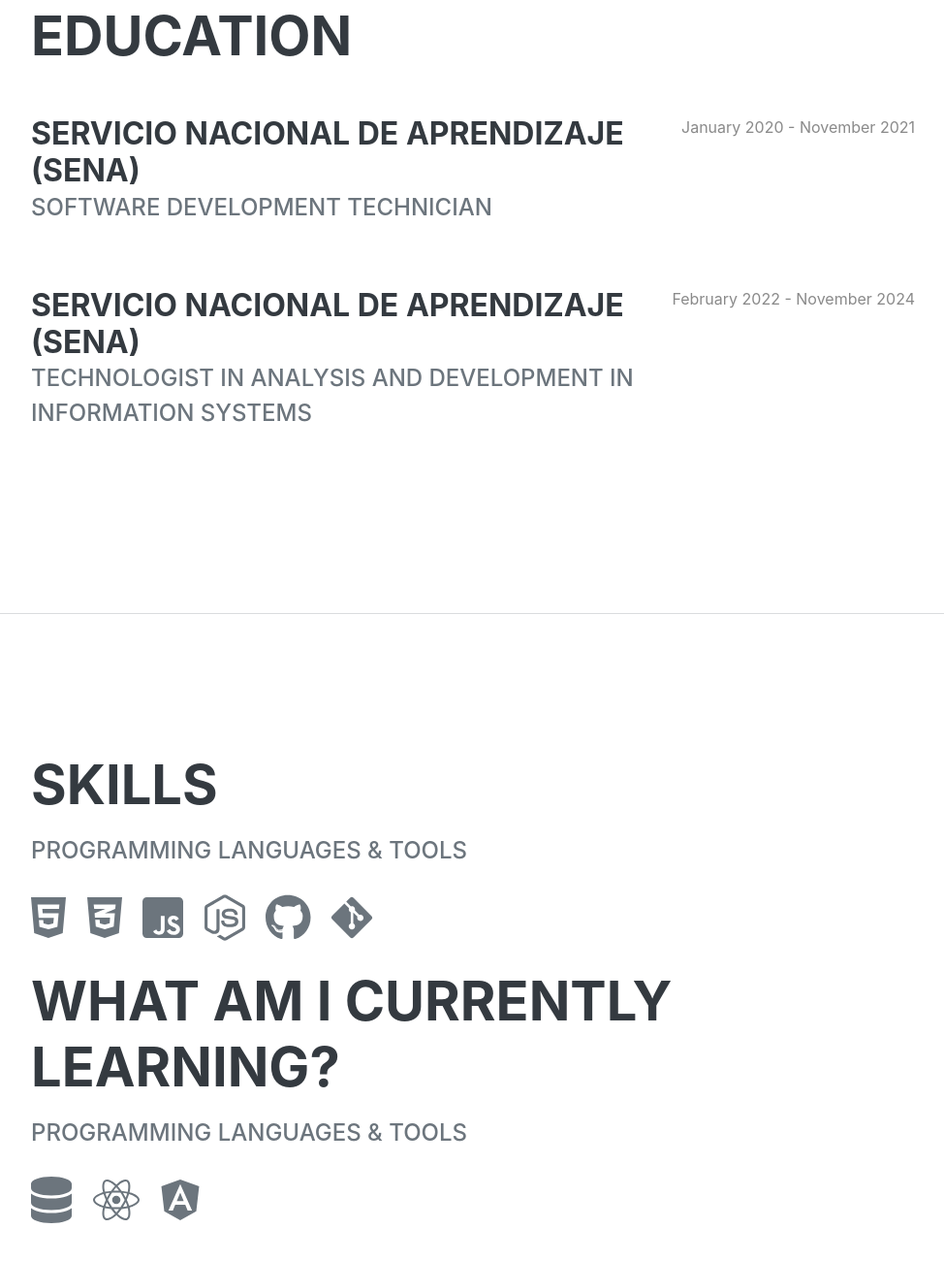
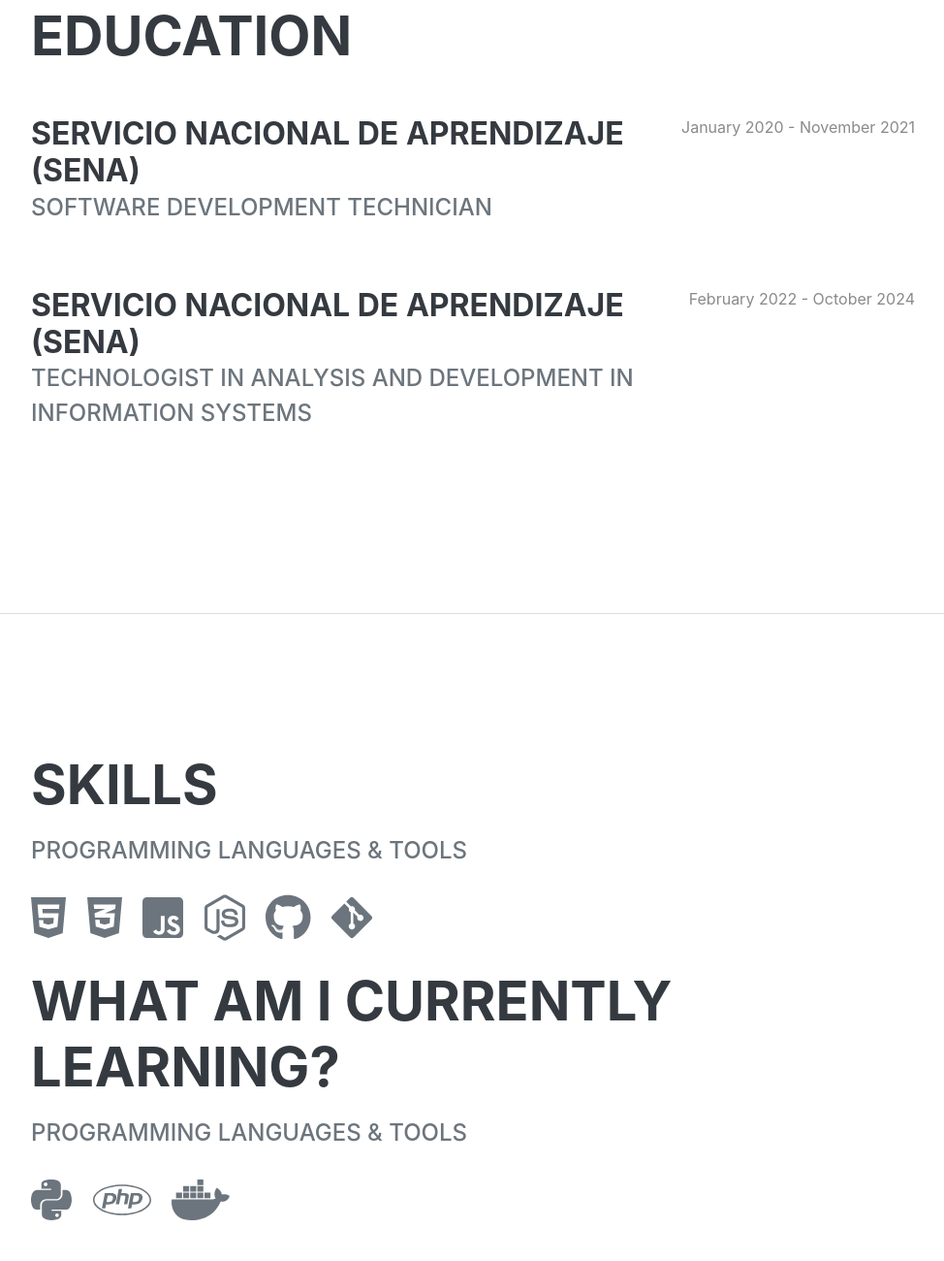
Before and after one commit to JulianArHiguita/CV, a plain HTML site: page index.html in a window 1280 px wide. Shown: the part 1770-3070 px from the top of the page at 97% size, without its empty margins (288-1262 px from the left). Drawn offline with nearby package versions, Linux system fonts and the light colour scheme; a web font is replaced by a local one.

Commit message:
Actualizacion 14_11_2024

```diff
--- a/index.html
+++ b/index.html
@@ -85,7 +85,7 @@
                             <h3 class="mb-0">Servicio Nacional de Aprendizaje (SENA)</h3>
                             <div class="subheading mb-3">Technologist in Analysis and development in Information Systems</div>
                         </div>
-                        <div class="flex-shrink-0"><span class="text-primary">February 2022 - November 2024</span></div>
+                        <div class="flex-shrink-0"><span class="text-primary">February 2022 - October 2024</span></div>
                     </div>
                 </div>
             </section>
@@ -106,9 +106,9 @@
                     <h2 class="mb-3">What am i currently learning?</h2>
                     <div class="subheading mb-3">Programming Languages & Tools</div>
                     <ul class="list-inline dev-icons">
-                        <li class="list-inline-item"><i class="fa-solid fa-database"></i></li>
-                        <li class="list-inline-item"><i class="fab fa-react"></i></li>
-                        <li class="list-inline-item"><i class="fab fa-angular"></i></li>
+                        <li class="list-inline-item"><i class="fa-brands fa-python"></i></li>
+                        <li class="list-inline-item"><i class="fa-brands fa-php"></i></li>
+                        <li class="list-inline-item"><i class="fa-brands fa-docker"></i></li>
                     </ul>
                 </div>
             </section>
```
